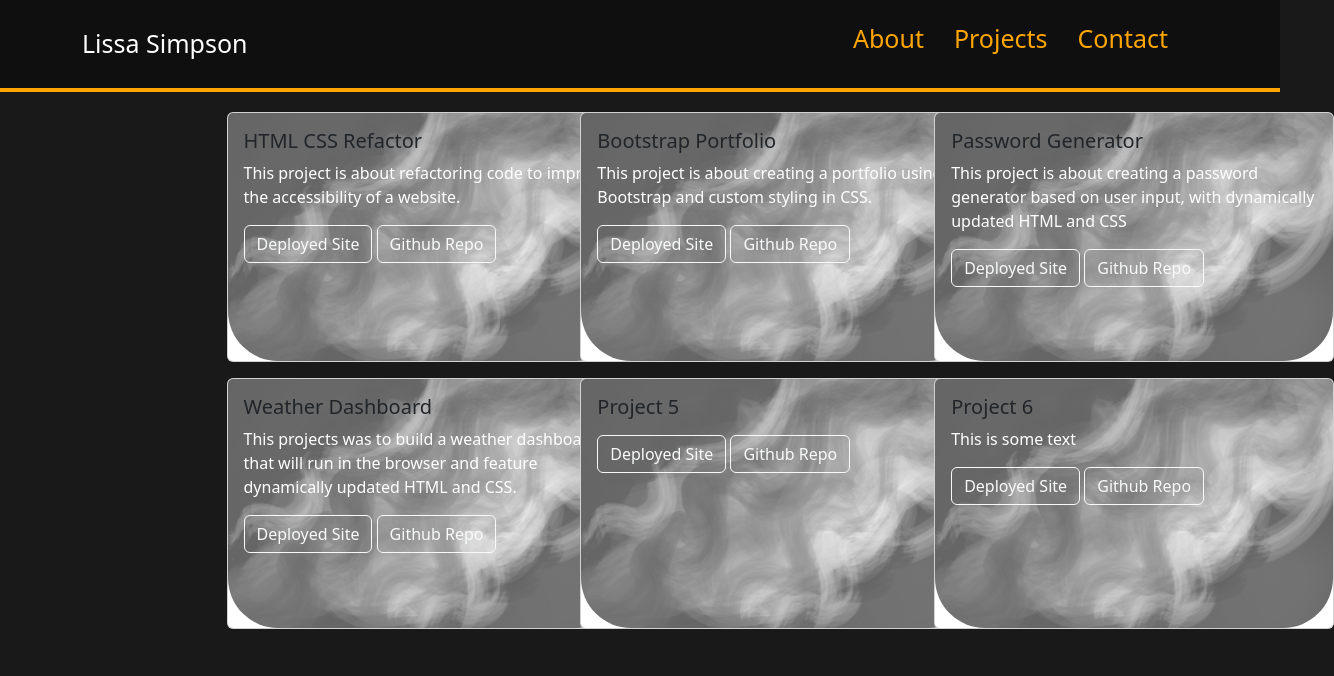
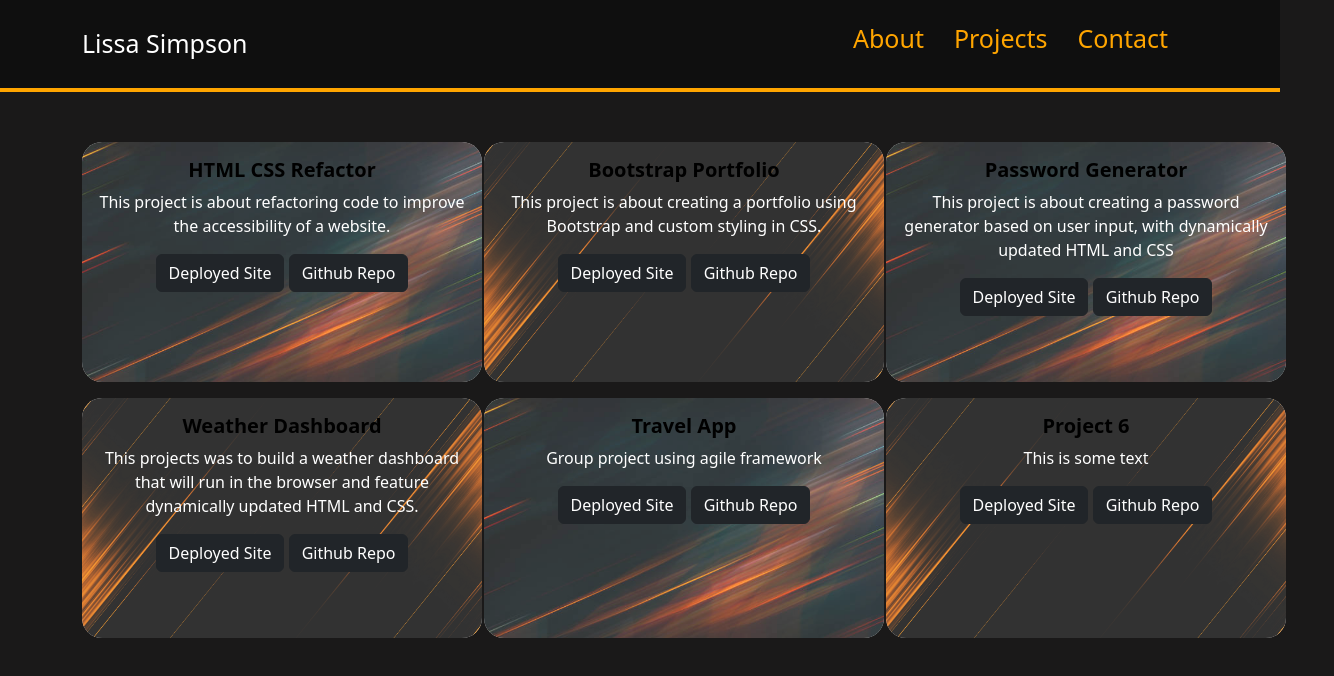
Before and after one commit to lissasimp/React-Portfolio, a React (Create React App) app: page /#/projects in a window 1280 px wide. Shown: the top 676 px of the page, 1334 px wide, since content can reach past the window. Built offline with nearby package versions, Linux system fonts and the light colour scheme.

Commit message:
pictures updated fro cards

```diff
--- a/src/Components/About/About.css
+++ b/src/Components/About/About.css
@@ -30,7 +30,7 @@ p {
   color: #fff !important;
 }
 
-img {
+square {
   height: 50%;
   justify-content: center;
   border-radius: 50px;
--- a/src/Components/About/About.js
+++ b/src/Components/About/About.js
@@ -5,7 +5,6 @@ import { FaTwitter } from "react-icons/fa";
 import { FaLinkedin } from "react-icons/fa";
 import { FaGithub } from "react-icons/fa";
 import "../About/About.css";
-
 
 function About() {
   return (
@@ -52,6 +51,12 @@ function About() {
               width="340px"
               height="340px"
               horizontalAlign="center"
+              style={{
+                height: "50%",
+                justifyContent: "center",
+                borderRadius: "50px",
+                filter: "grayscale(100%)",
+              }}
             ></img>
           </div>
         </div>
--- a/src/Components/Projects/Projects.css
+++ b/src/Components/Projects/Projects.css
@@ -1,13 +1,11 @@
 .cards {
-    padding-top: 20px;
-    padding-left: 50px;
+    padding-top: 50px;
   }
 
-  .image {
-    opacity: 0.6;
+  .imageProject {
+    opacity: 0.8;
   }
 
   .projectButton {
     display: inline-block;
-    padding-left: 30px;
   }
--- a/src/Components/Projects/Projects.js
+++ b/src/Components/Projects/Projects.js
@@ -1,39 +1,58 @@
 import React from "react";
 import Card from "react-bootstrap/Card";
 import projects from "./projects.json";
-import Row from "react-bootstrap/Row"
-import Button from "react-bootstrap/Button"
-import './Projects.css'
+import Row from "react-bootstrap/Row";
+import Button from "react-bootstrap/Button";
+import "./Projects.css";
 
 function ProjectCard() {
   return (
-    <div className="cards">
+    <div className="cards text-center" style={{ marginLeft: "-120px" }}>
       <Row xs={4} md={3} className="g-3">
-      {projects.map((props) => (
+        {projects.map((props) => (
+          <Card.Body key={props.id}>
+            <Card
+              className="bg-colour"
+              style={{ width: "25rem", borderRadius: "20px", border: "none" }}
+            >
+              <Card.Img
+                variant="top"
+                src={process.env.PUBLIC_URL + props.image}
 
+                alt={props.name}
+                className="imageProject"
+                width="240px"
+                height="240px"
+                style={{ borderRadius: "20px" }}
+              />
+              <Card.ImgOverlay>
+                <Card.Title style={{ color: "black", fontWeight: "700" }}>
+                  {props.name}
+                </Card.Title>
 
-        <Card.Body key={props.id}>
-        <Card className="bg-colour" style={{ width: '25rem' }}>
-
-
-          <Card.Img variant="top" src={process.env.PUBLIC_URL + props.image} alt ={props.name} className="image" />
-          <Card.ImgOverlay>
-          <Card.Title>{props.name}</Card.Title>
-
-          <Card.Text>
-           {props.text}
-          </Card.Text>
-          <Button className="projectButton" variant="outline-light"href={props.deployedLink}>Deployed Site</Button>{' '}
-          <Button className="projectButton" variant="outline-light"href={props.githubRepo}>Github Repo</Button>{' '}
-          </Card.ImgOverlay>
-          </Card>
-        </Card.Body>
-      ))}
+                <Card.Text style={{  }}>{props.text}</Card.Text>
+                <Button
+                  className="projectButton"
+                  variant="dark"
+                  href={props.deployedLink}
+                >
+                  {" "}
+                  Deployed Site{" "}
+                </Button>{" "}
+                <Button
+                  className="projectButton"
+                  variant="dark"
+                  href={props.githubRepo}
+                >
+                  Github Repo
+                </Button>{" "}
+              </Card.ImgOverlay>
+            </Card>
+          </Card.Body>
+        ))}
       </Row>
     </div>
   );
 }
 
-
-
 export default ProjectCard;
--- a/src/Components/Projects/projects.json
+++ b/src/Components/Projects/projects.json
@@ -6,7 +6,7 @@
         "text": "This project is about refactoring code to improve the accessibility of a website.",
         "deployedLink": "https://lissasimp.github.io/Homework1_Horiseon_HTML_CSS_Refactor/",
         "githubRepo": "This project is about refactoring code to improve the accessibility of a website.",
-        "image": "/Images/test.jpg"
+        "image": "/Images/blackorange.jpg"
       },
       {
         "id": 2,
@@ -14,7 +14,7 @@
         "text": "This project is about creating a portfolio using Bootstrap and custom styling in CSS.",
         "deployedLink": "https://lissasimp.github.io/Bootstrap-Portfolio/",
         "githubRepo": "https://github.com/lissasimp/Bootstrap-Portfolio",
-        "image": "/Images/test.jpg"
+        "image": "/Images/Background.jpg"
       },
       {
         "id": 3,
@@ -22,7 +22,7 @@
         "text": "This project is about creating a password generator based on user input, with dynamically updated HTML and CSS ",
         "deployedLink": "https://lissasimp.github.io/Password-Generator/",
         "githubRepo": "https://github.com/lissasimp/Password-Generator",
-        "image": "/Images/test.jpg"
+        "image": "/Images/blackorange.jpg"
       },
       {
         "id": 4,
@@ -30,15 +30,15 @@
         "text": "This projects was to build a weather dashboard that will run in the browser and feature dynamically updated HTML and CSS.",
         "deployedLink": "https://lissasimp.github.io/Weather-Dashboard/",
         "githubRepo": "https://github.com/lissasimp/Weather-Dashboard",
-        "image": "/Images/test.jpg"
+        "image": "/Images/Background.jpg"
       },
       {
         "id": 5,
-        "name": "Project 5",
-        "text": "",
+        "name": "Travel App",
+        "text": "Group project using agile framework",
         "deployedLink": "",
         "githubRepo": "",
-        "image": "/Images/test.jpg"
+        "image": "/Images/blackorange.jpg"
       },
       {
         "id": 6,
@@ -46,6 +46,6 @@
         "text": "This is some text",
         "deployedLink": "This is a link",
         "githubRepo": "This is a link",
-        "image": "/Images/test.jpg"
+        "image": "/Images/Background.jpg"
       }
 ]
```
Also changed, not shown: public/Images/Background.jpg (renamed from src/Images/Background.jpg), public/Images/blackorange.jpg (added).
